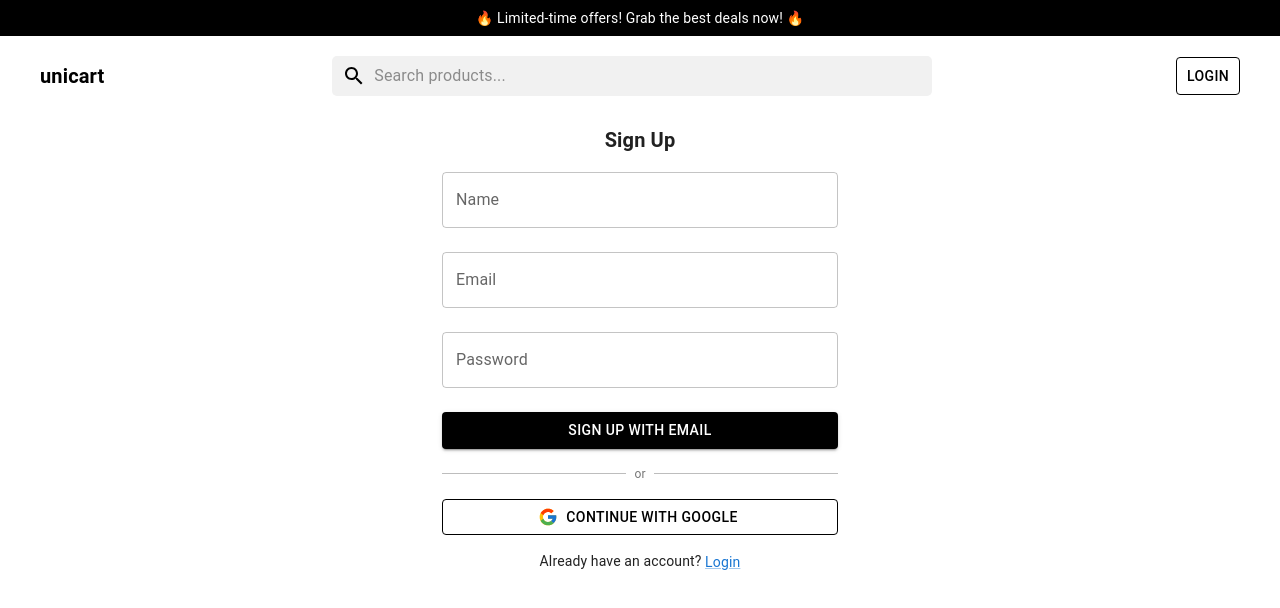
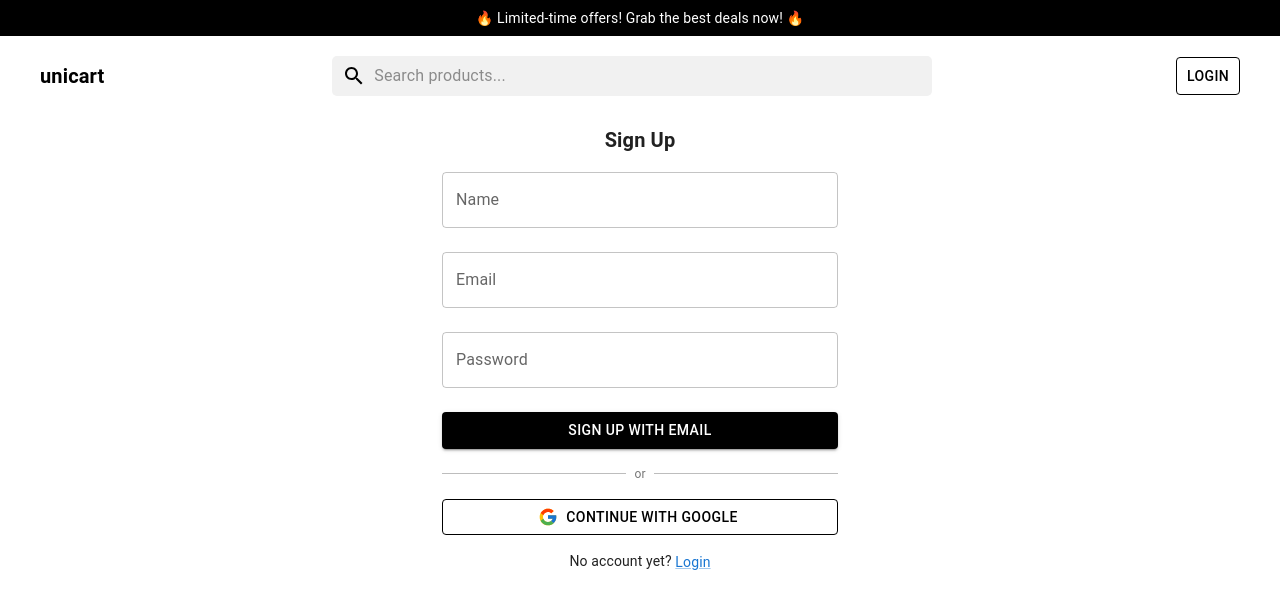
Before and after one commit to ashdejesus/unicart, a React (Vite) app: page /signup in a window 1280 px wide. Shown: the top 608 px of the page. Built offline with nearby package versions, Linux system fonts and the light colour scheme; no server answers.

Commit message:
updated signup

```diff
--- a/src/pages/Signup.jsx
+++ b/src/pages/Signup.jsx
@@ -91,7 +91,7 @@ const Signup = () => {
         </Button>
 
         <Typography sx={{ mt: 2, fontSize: "14px" }}>
-          Already have an account?{" "}
+          No account yet?{" "}
           <Link component="button" variant="body2" onClick={() => navigate("/login")}>
             Login
           </Link>
```
